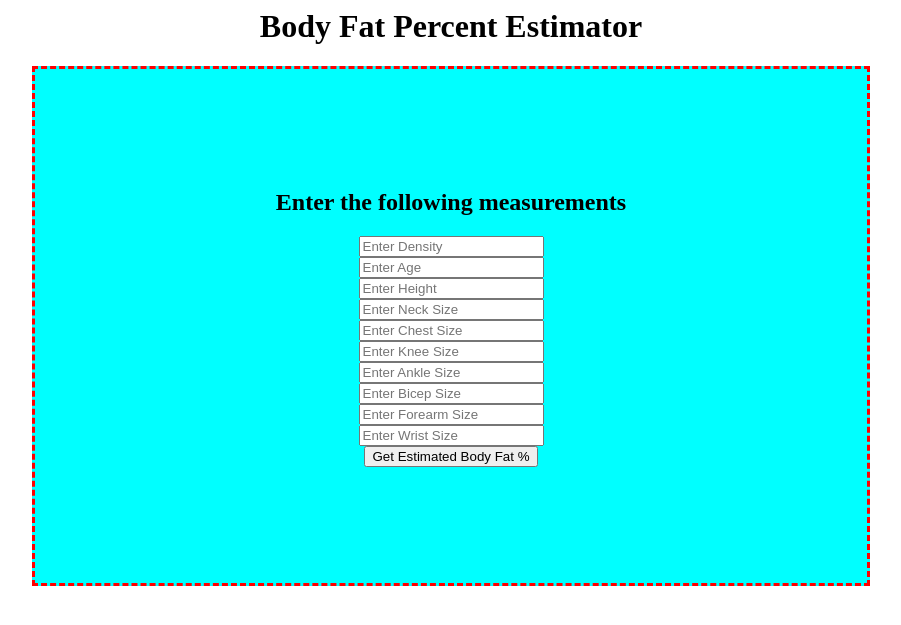
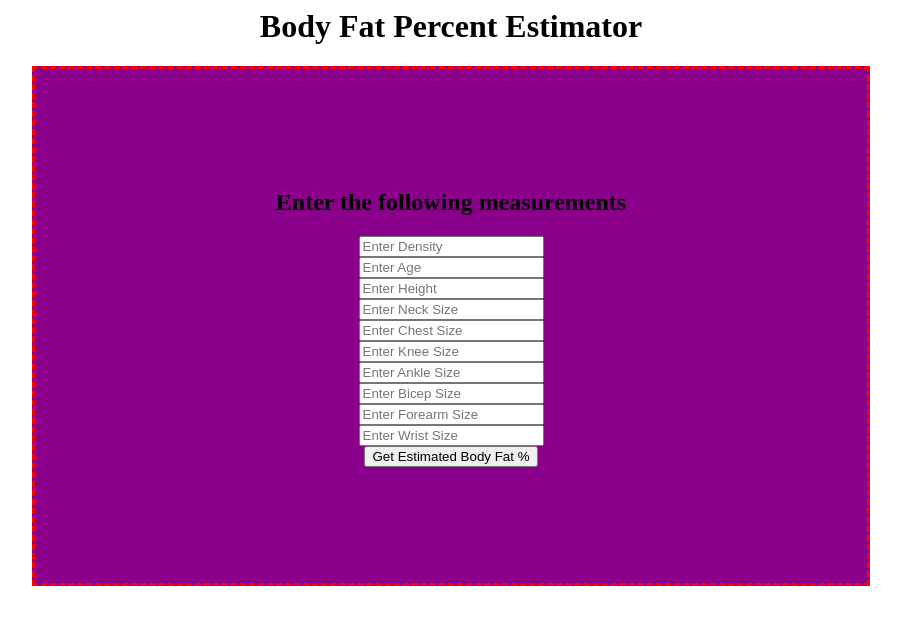
Before and after one commit to unwastefultoday/body-fat-percent-prediction-web-app, a Flask app: page / in a window 1280 px wide. Shown: the top 625 px of the page, without its empty margins (189-1090 px from the left). Run offline with Flask 2, Linux system fonts and the light colour scheme.

Commit message:
Update index.html

```diff
--- a/templates/index.html
+++ b/templates/index.html
@@ -10,7 +10,7 @@
         </div>
         <div width="70%">
 
-            <div width="50%" align="center" style="border:dashed red; background-color:cyan;padding:100;width:50%;margin:auto;">
+            <div width="50%" align="center" style="border:dashed red; background-color: #8b008b;padding:100;width:50%;margin:auto;">
                 <form method="POST" action="/result">
                     <h2 align="center"> Enter the following measurements </h2>
                     <input type="text" name="Density" placeholder="Enter Density"></br>
```
